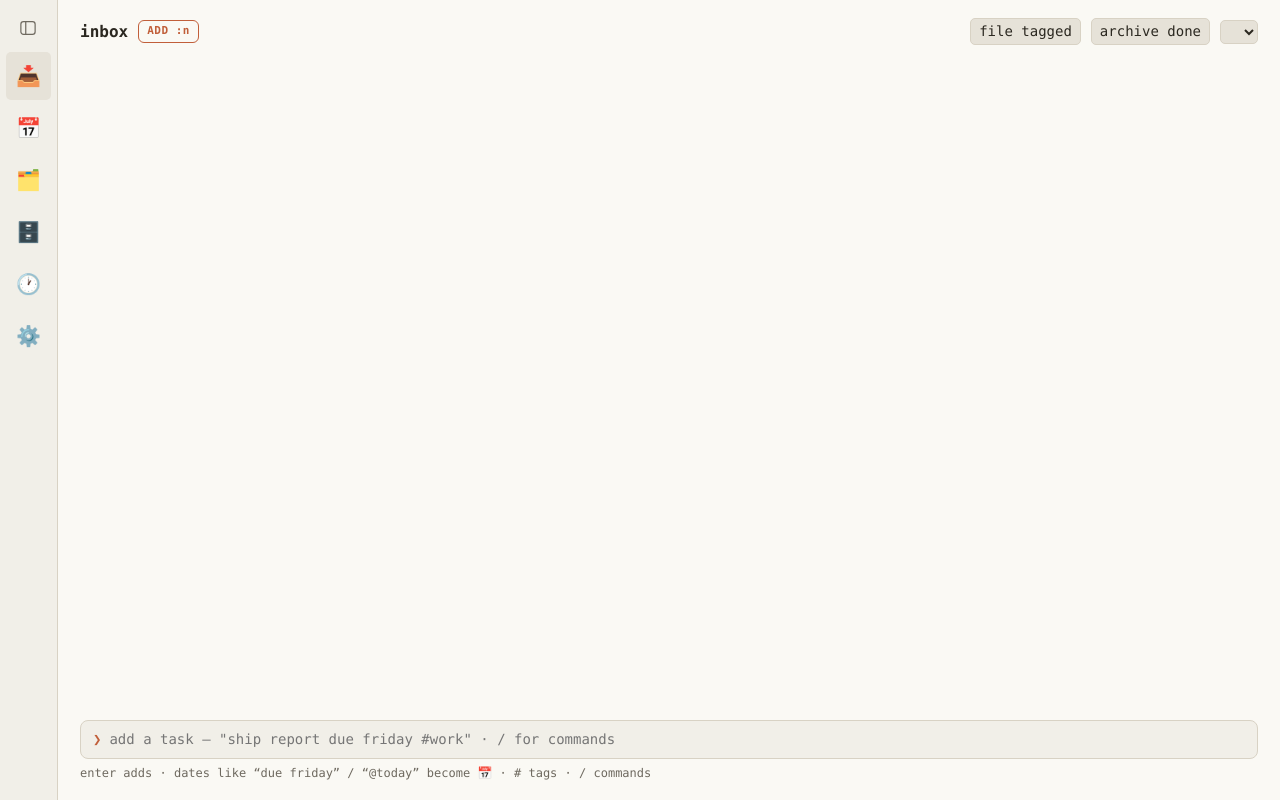
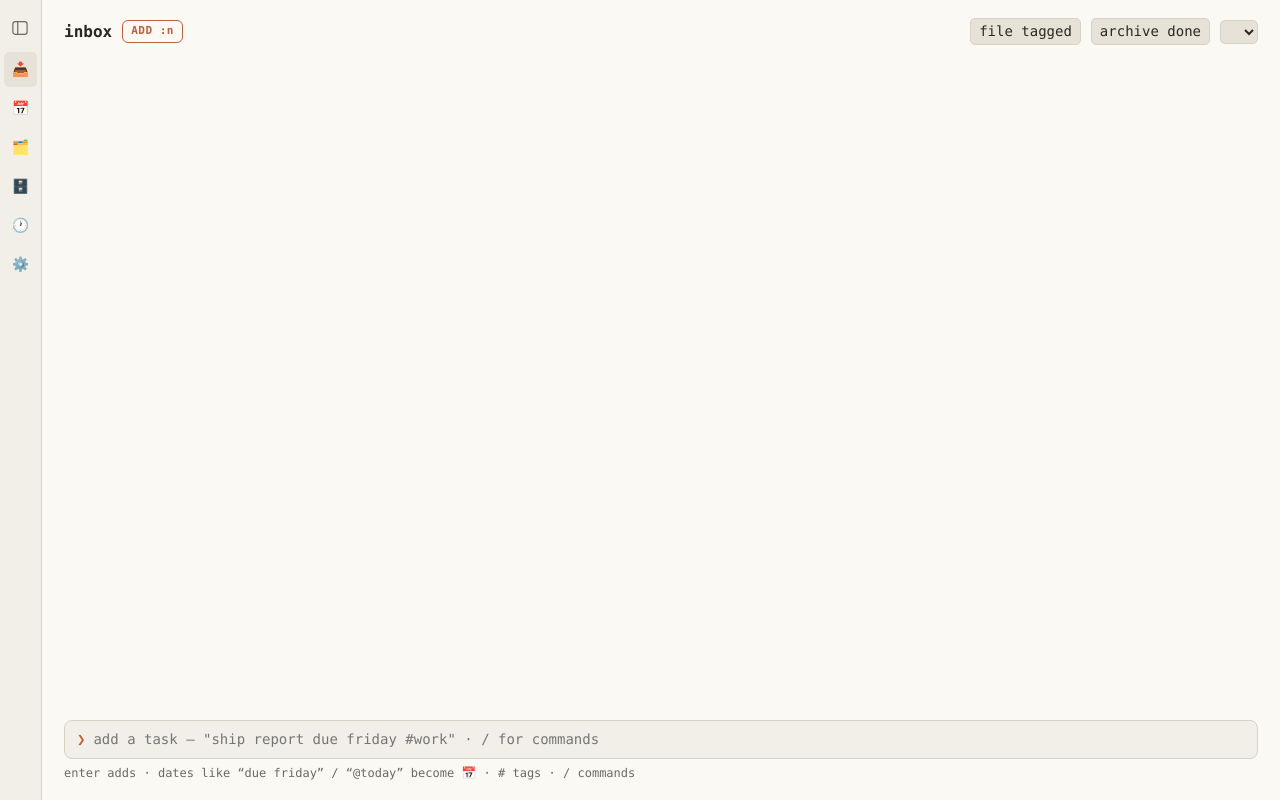
Before and after one commit to matthewkope/gretchen, a website: page public/index.html in a window 1280 px wide. Both pictures are taken after a click on the button "toggle sidebar". Drawn offline with Linux system fonts and the light colour scheme; no server answers.

Commit message:
Slimmer collapsed rail: icons at the normal 14px size, 42px wide
The rail's nav icons now match the expanded sidebar's size (14px) instead
of being enlarged to 20px, and the rail narrows from 58px to 42px.

Co-Authored-By: Claude Fable 5 <noreply@anthropic.com>

```diff
--- a/public/style.css
+++ b/public/style.css
@@ -433,14 +433,15 @@ h1 { font-size: 16px; font-weight: 600; margin: 0; }
    everything else hides); no top-bar needed, the rail's own toggle expands */
 :root:not(.collapse-hide) #app.sidebar-collapsed #topbar { display: none; }
 :root:not(.collapse-hide) #app.sidebar-collapsed #sidebar {
-  width: 58px; min-width: 58px; padding: 14px 6px; gap: 10px;
+  width: 42px; min-width: 42px; padding: 14px 4px; gap: 10px;
 }
 :root:not(.collapse-hide) #app.sidebar-collapsed #sidebar > :not(.brand):not(#nav-views) { display: none; }
 :root:not(.collapse-hide) #app.sidebar-collapsed .brand { justify-content: center; }
 :root:not(.collapse-hide) #app.sidebar-collapsed .brand-name { display: none; }
 :root:not(.collapse-hide) #app.sidebar-collapsed #nav-views { gap: 4px; }
-:root:not(.collapse-hide) #app.sidebar-collapsed .navbtn { font-size: 0; text-align: center; padding: 9px 0; }
-:root:not(.collapse-hide) #app.sidebar-collapsed .navbtn .navicon { font-size: 20px; }
+:root:not(.collapse-hide) #app.sidebar-collapsed .navbtn { font-size: 0; text-align: center; padding: 7px 0; }
+/* match the expanded nav: the icon stays at the normal 14px body size */
+:root:not(.collapse-hide) #app.sidebar-collapsed .navbtn .navicon { font-size: 14px; }
 
 /* ── vim-like modes (badge · command line · selection) ─ */
 .mode-badge {
```
